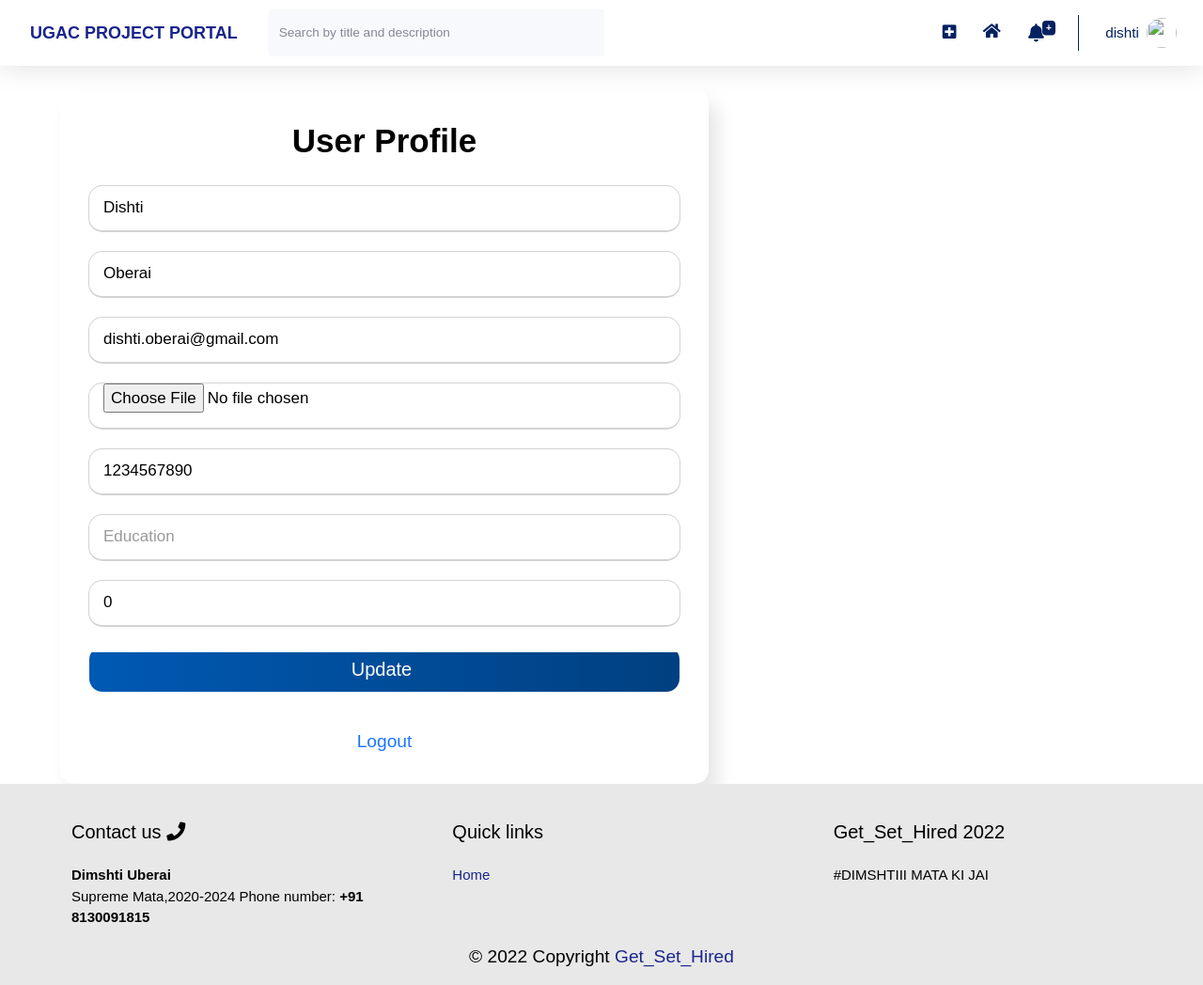
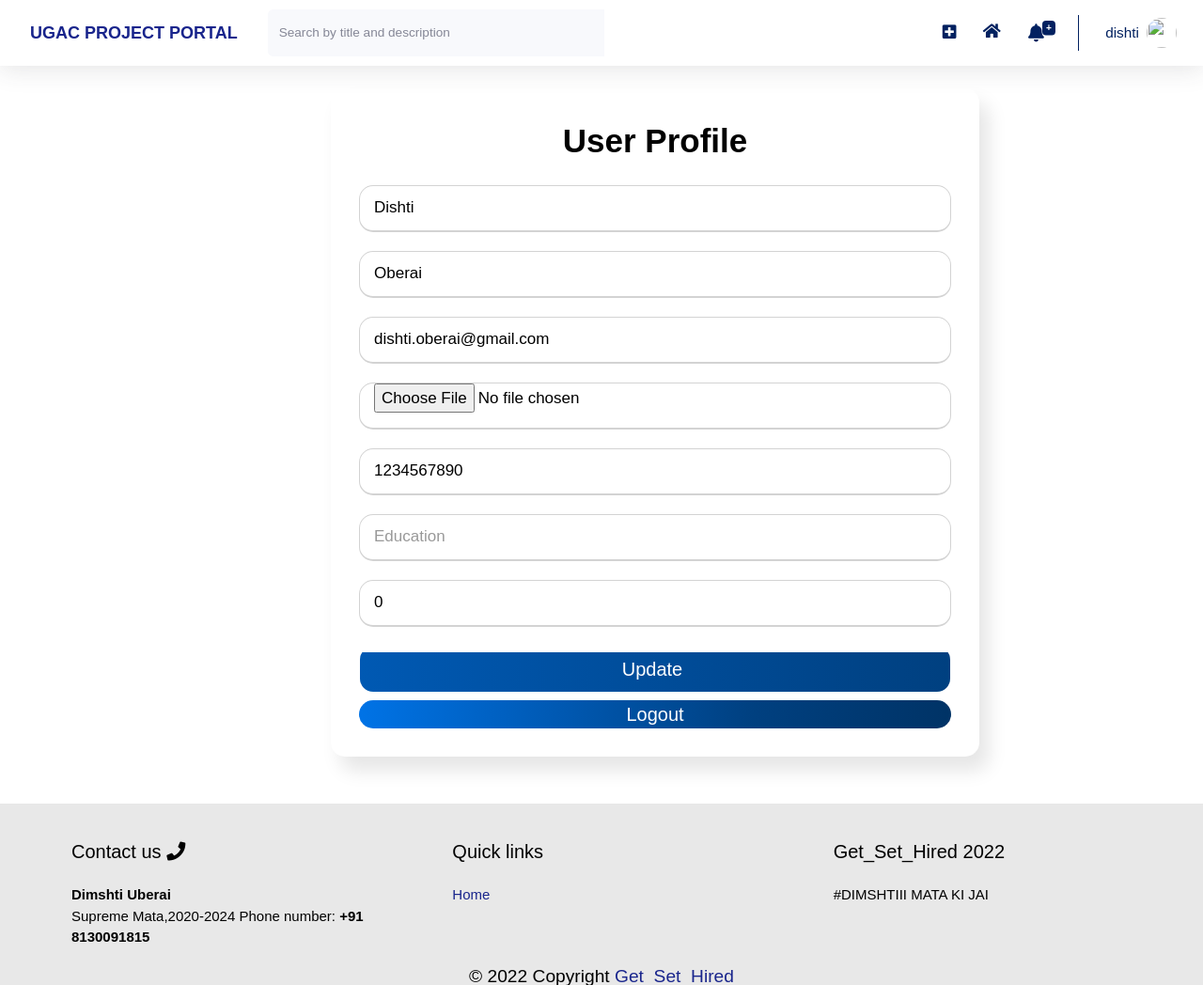
Before and after one commit to Pritishchugh22/Get_Set_Hired, a Django app: page /profileEdit/8 in a window 1280 px wide. Shown: the top 1048 px of the page at 94% size. Run offline with Django 4.2, Linux system fonts and the light colour scheme; a user stored in the database is signed in; data comes from the database, SQL or seed files in the repository; some libraries are stand-ins or nearby versions.

Commit message:
Update profile frontend

```diff
--- a/static/home/register.css
+++ b/static/home/register.css
@@ -124,7 +124,21 @@ form .field input:focus::placeholder{
 }
 .form-inner form .user-link{
   text-align: center;
-  margin-top: 30px;
+    margin-top: 0px;
+    height: 5%;
+    width: 100%;
+    z-index: 1;
+    position: relative;
+    /* background: none; */
+    border: none;
+    color: #fff;
+    padding-left: 0;
+    border-radius: 15px;
+    font-size: 20px;
+    font-weight: 500;
+    cursor: pointer;
+    background: -webkit-linear-gradient(right,#003366,#004080,#0059b3, #0073e6);
+    border-radius: 15px;
 }
 .form-inner form .pass-link a,
 .form-inner form .company-link a{
@@ -154,8 +168,7 @@ form .btn .btn-layer{
   width: 300%;
   position: absolute;
   left: -100%;
-  background: -webkit-linear-gradient(right,#003366,#004080,#0059b3
-, #0073e6);
+  background: -webkit-linear-gradient(right,#003366,#004080,#0059b3, #0073e6);
   border-radius: 15px;
   transition: all 0.4s ease;;
 }
--- a/templates/home/profileEdit.html
+++ b/templates/home/profileEdit.html
@@ -5,7 +5,7 @@
 <link rel="stylesheet" href="{% static 'home/register.css' %}">
 {% endblock customCSS %}
 {% block content %}
-<div class="wrapper">
+<div class="wrapper" style="margin-left: 25%; margin-top: 10px; margin-bottom: 50px;">
     <div class="title-text">
         {% if user.userprofile.isUser %}
         <div class="title user">User Profile </div>
@@ -43,7 +43,7 @@
                     <div class="btn-layer"></div>
                     <input type="submit" value="Update">
                 </div>
-                <div class="user-link"><a href="{% url 'account_logout' %}">Logout</a></div>
+                <div class="user-link"><a href="{% url 'account_logout' %}" style="color:white;">Logout</a></div>
             </form>
             {% else %}
             <form method="POST" class="user" action='/profileEdit/{{user.id}}'>
@@ -66,6 +66,7 @@
                 </div>
                 <div class="user-link"><a href="{% url 'account_logout' %}">Logout</a></div>
             </form>
+            <br><br>
             {% endif %}
         </div>
     </div>
```
